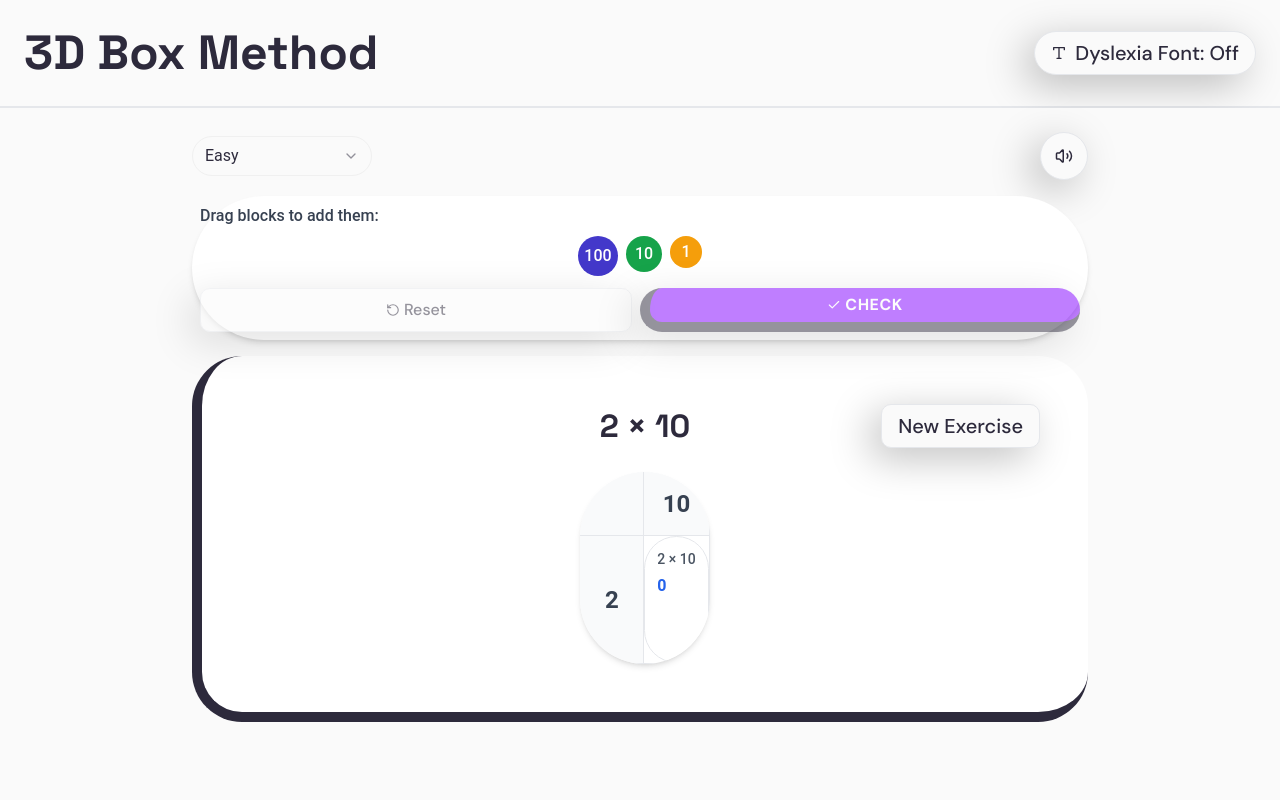
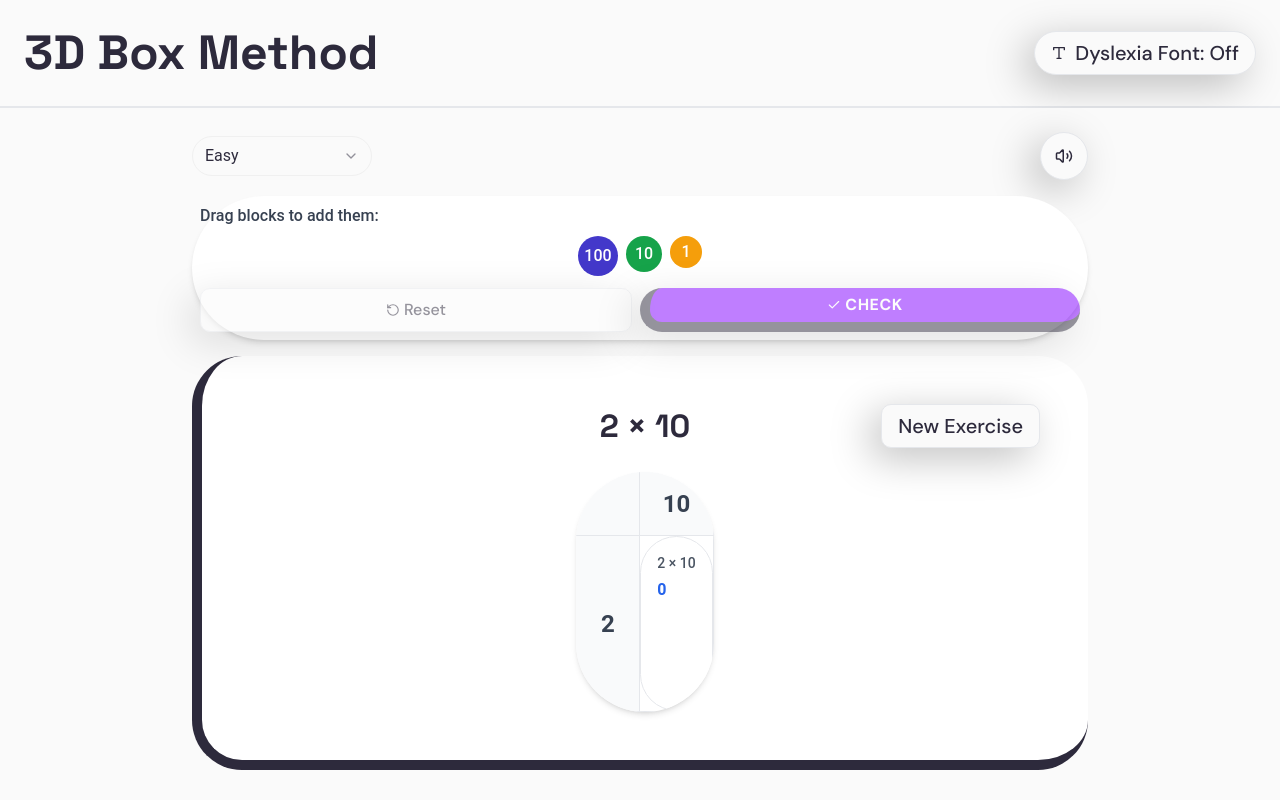
Before and after one commit to fredbjornbak/multiplication-2x2digits, a React (Vite) app: page /box in a window 1280 px wide. Built offline with nearby package versions, Linux system fonts and the light colour scheme.

Commit message:
Increase box size.
Increase the size of the box to allow for more content.

```diff
--- a/src/components/GridCell.tsx
+++ b/src/components/GridCell.tsx
@@ -59,7 +59,7 @@ const GridCell: React.FC<GridCellProps> = ({
   return (
     <div
       className={cn(
-        "h-full border rounded-md p-3 transition-all min-h-[120px]",
+        "h-full border rounded-md p-4 transition-all min-h-[160px]",
         isActive ? "border-blue-500 bg-blue-50 shadow-md" : "border-gray-200 bg-white",
         isComplete ? "border-green-500 bg-green-50" : "",
         isDragOver && !isComplete ? "border-blue-400 bg-blue-100 border-dashed" : "",
--- a/src/components/MultiplicationGrid.tsx
+++ b/src/components/MultiplicationGrid.tsx
@@ -83,7 +83,7 @@ const MultiplicationGrid: React.FC<MultiplicationGridProps> = ({
             const product = digit1 * digit2;
 
             return (
-              <div key={`cell-${rowIndex}-${colIndex}`} className="flex-1 h-32 border-b border-r border-gray-200">
+              <div key={`cell-${rowIndex}-${colIndex}`} className="flex-1 h-44 border-b border-r border-gray-200">
                 <GridCell
                   row={rowIndex}
                   col={colIndex}
```
